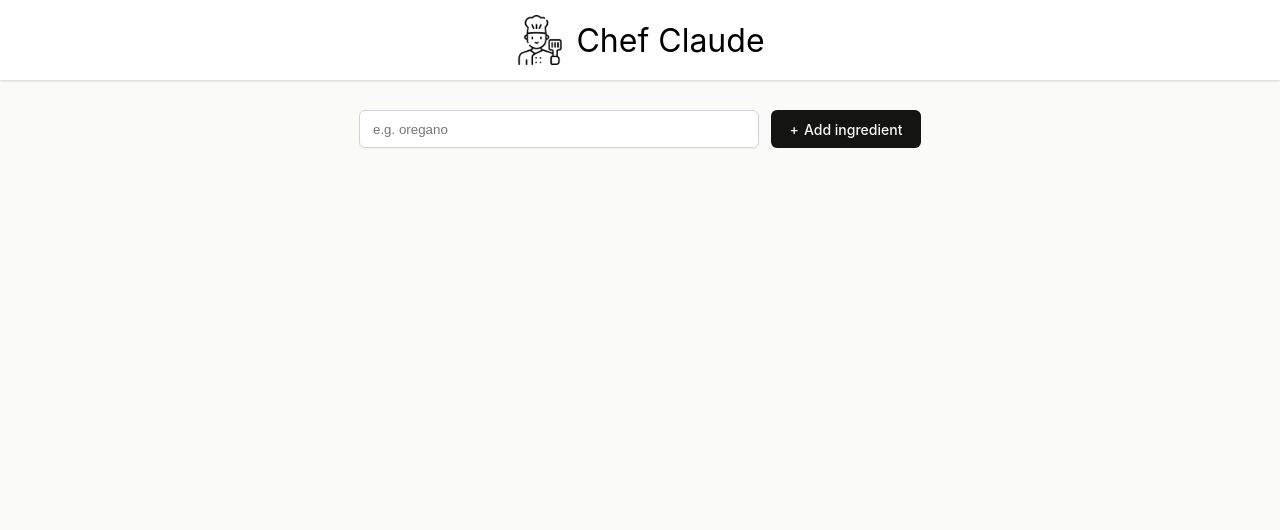
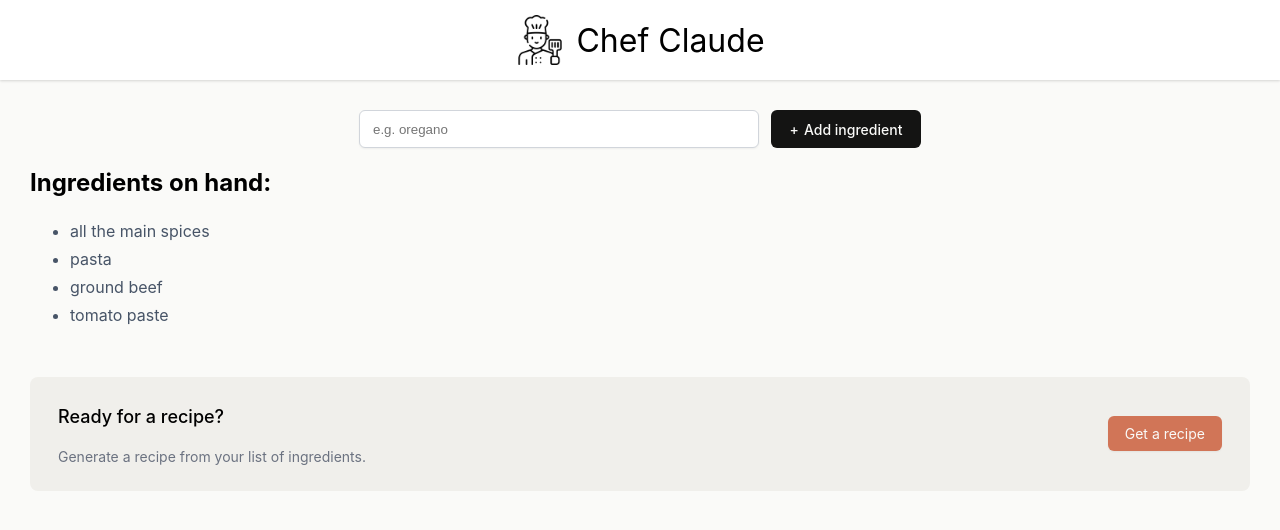
Before and after one commit to sejal2928/myChefClaudeAi, a React (Vite) app: page / in a window 1280 px wide. Shown: the top 530 px of the page. Built offline with nearby package versions, Linux system fonts and the light colour scheme.

Commit message:
refactor to separate component(hard coded)

```diff
--- a/src/Mainbody.jsx
+++ b/src/Mainbody.jsx
@@ -1,12 +1,15 @@
 import React from "react";
+import IngredientsList from "./components/IngredientsList";
+import ClaudeRecipe from "./components/ClaudeRecipe";
 
 export default function Main() {
 
-    const [ingredients, setIngredients] = React.useState([])
-    const ingredientsListItems = ingredients.map(ingredient => (
-        <li key={ingredient}>{ingredient}</li>
-    ))
+    const [ingredients, setIngredients] = React.useState(["all the main spices", "pasta", "ground beef", "tomato paste"])
+    const [recipeShown, setRecipeShown] = React.useState(false)
 
+    function toggleRecipeShown() {
+        setRecipeShown(prevShown => !prevShown)
+    }
 
     function addIngredients(formData) {
         const newIngredient = formData.get("ingredient")
@@ -24,23 +27,13 @@ export default function Main() {
                 />
                 <button>Add ingredient</button>
             </form>
-            {/* <ul>
-                {ingredientsListItems}
-            </ul> */}
-
             {ingredients.length > 0 &&
-                <section>
-                    <h2>Ingredients on hand: </h2>
-                    <ul className="ingredients-list" aria-live="polite">{ingredientsListItems}</ul>
-                    {ingredients.length > 3 &&
-                        <div className="get-recipe-container">
-                            <div>
-                                <h3>Ready for a recipe?</h3>
-                                <p>Generate a recipe from your list of ingredients.</p>
-                            </div>
-                            <button>Get a recipe</button>
-                        </div>}
-                </section>}
+                <IngredientsList
+                    ingredients={ingredients}
+                    toggleRecipeShown={toggleRecipeShown}
+                />
+            }
+            {recipeShown && <ClaudeRecipe />}
         </main>
     )
 }
--- /dev/null
+++ b/src/components/ClaudeRecipe.jsx
@@ -0,0 +1,37 @@
+export default function ClaudeRecipe() {
+    return (
+        <section>
+            <h2>Chef Claude Recommends:</h2>
+            <article className="suggested-recipe-container" aria-live="polite">
+                <p>Based on the ingredients you have available, I would recommend making a simple a delicious <strong>Beef Bolognese Pasta</strong>. Here is the recipe:</p>
+                <h3>Beef Bolognese Pasta</h3>
+                <strong>Ingredients:</strong>
+                <ul>
+                    <li>1 lb. ground beef</li>
+                    <li>1 onion, diced</li>
+                    <li>3 cloves garlic, minced</li>
+                    <li>2 tablespoons tomato paste</li>
+                    <li>1 (28 oz) can crushed tomatoes</li>
+                    <li>1 cup beef broth</li>
+                    <li>1 teaspoon dried oregano</li>
+                    <li>1 teaspoon dried basil</li>
+                    <li>Salt and pepper to taste</li>
+                    <li>8 oz pasta of your choice (e.g., spaghetti, penne, or linguine)</li>
+                </ul>
+                <strong>Instructions:</strong>
+                <ol>
+                    <li>Bring a large pot of salted water to a boil for the pasta.</li>
+                    <li>In a large skillet or Dutch oven, cook the ground beef over medium-high heat, breaking it up with a wooden spoon, until browned and cooked through, about 5-7 minutes.</li>
+                    <li>Add the diced onion and minced garlic to the skillet and cook for 2-3 minutes, until the onion is translucent.</li>
+                    <li>Stir in the tomato paste and cook for 1 minute.</li>
+                    <li>Add the crushed tomatoes, beef broth, oregano, and basil. Season with salt and pepper to taste.</li>
+                    <li>Reduce the heat to low and let the sauce simmer for 15-20 minutes, stirring occasionally, to allow the flavors to meld.</li>
+                    <li>While the sauce is simmering, cook the pasta according to the package instructions. Drain the pasta and return it to the pot.</li>
+                    <li>Add the Bolognese sauce to the cooked pasta and toss to combine.</li>
+                    <li>Serve hot, garnished with additional fresh basil or grated Parmesan cheese if desired.</li>
+                </ol>
+            </article>
+        </section>
+
+    )
+}
--- /dev/null
+++ b/src/components/IngredientsList.jsx
@@ -0,0 +1,20 @@
+export default function IngredientsList(props) {
+
+    const ingredientsListItems = props.ingredients.map(ingredient => (
+        <li key={ingredient}>{ingredient}</li>
+    ))
+    return (
+        <section>
+            <h2>Ingredients on hand: </h2>
+            <ul className="ingredients-list" aria-live="polite">{ingredientsListItems}</ul>
+            {props.ingredients.length > 3 &&
+                <div className="get-recipe-container">
+                    <div>
+                        <h3>Ready for a recipe?</h3>
+                        <p>Generate a recipe from your list of ingredients.</p>
+                    </div>
+                    <button onClick={props.toggleRecipeShown}>Get a recipe</button>
+                </div>}
+        </section>
+    )
+}
--- a/src/index.css
+++ b/src/index.css
@@ -105,3 +105,15 @@ ul.ingredients-list>li {
     font-size: 0.875rem;
     cursor: pointer;
 }
+
+.suggested-recipe-container {
+    color: #475467;
+    line-height: 28px;
+    font-size: 1.125rem;
+    font-weight: 400;
+}
+
+.suggested-recipe-container ul li,
+.suggested-recipe-container ol li {
+    margin-bottom: 8px;
+}
```
